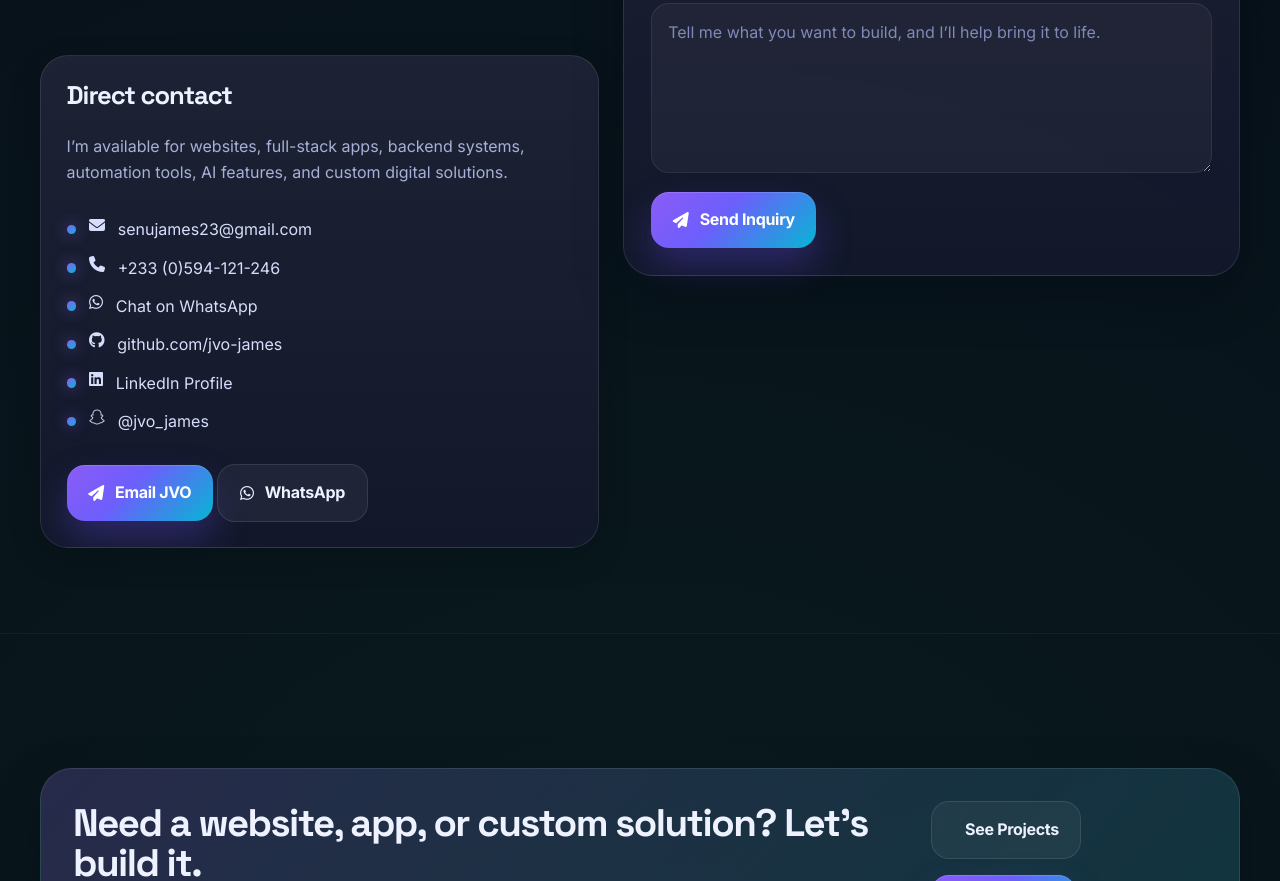
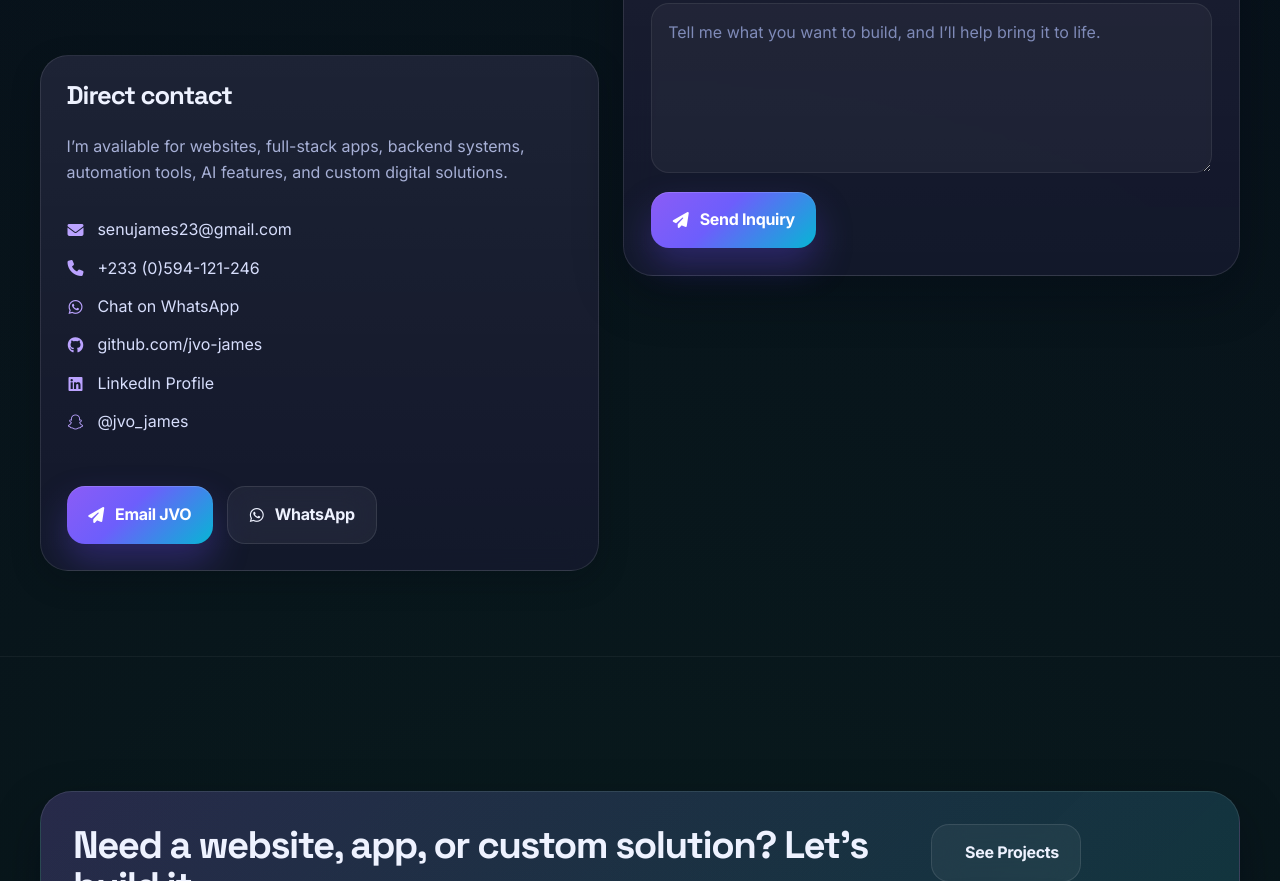
Before and after one commit to jvo-james/jvo, a plain HTML site: page index.html in a window 1280 px wide. Shown: the part 7255-8136 px from the top of the page. Drawn offline with Linux system fonts and the light colour scheme; some icons are missing; a small style sheet from the web is missing.

Commit message:
Update styles.css

```diff
--- a/styles.css
+++ b/styles.css
@@ -1739,3 +1739,47 @@ p {
   object-fit: cover;
   display: block;
 }
+
+.contact-list--icons li {
+  display: flex;
+  align-items: center;
+  gap: 0.8rem;
+}
+
+.contact-list--icons li::before {
+  display: none;
+}
+
+.contact-list--icons i {
+  width: 18px;
+  text-align: center;
+  color: #bba3ff;
+  flex-shrink: 0;
+}
+
+.contact-list--icons a {
+  color: #d7defc;
+  text-decoration: none;
+  transition: color 0.2s ease;
+}
+
+.contact-list--icons a:hover {
+  color: #ffffff;
+}
+
+.contact-quick-actions {
+  display: flex;
+  flex-wrap: wrap;
+  gap: 0.9rem;
+  margin-top: 1.4rem;
+}
+
+@media (max-width: 768px) {
+  .contact-quick-actions {
+    flex-direction: column;
+  }
+
+  .contact-quick-actions .btn {
+    width: 100%;
+  }
+}
```
